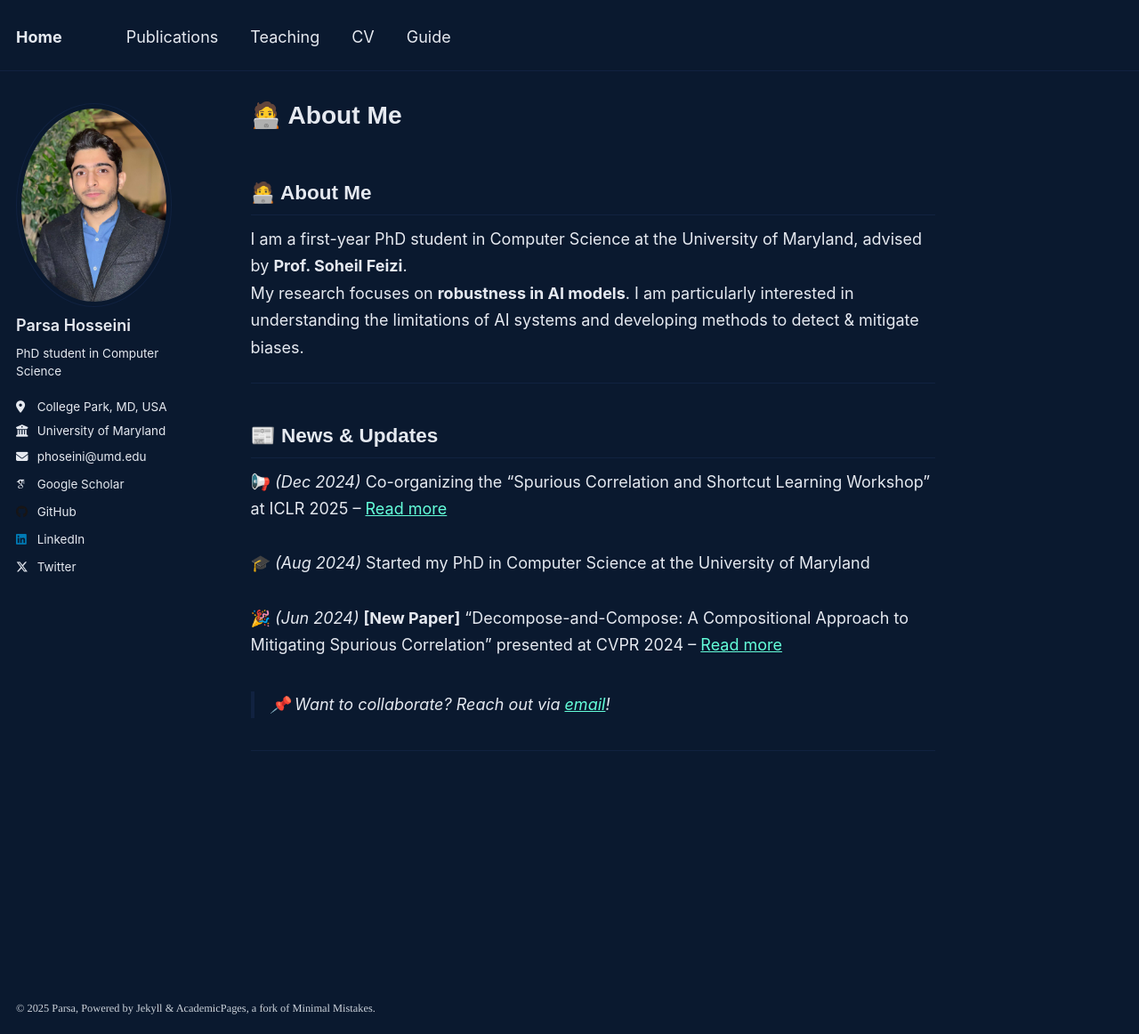
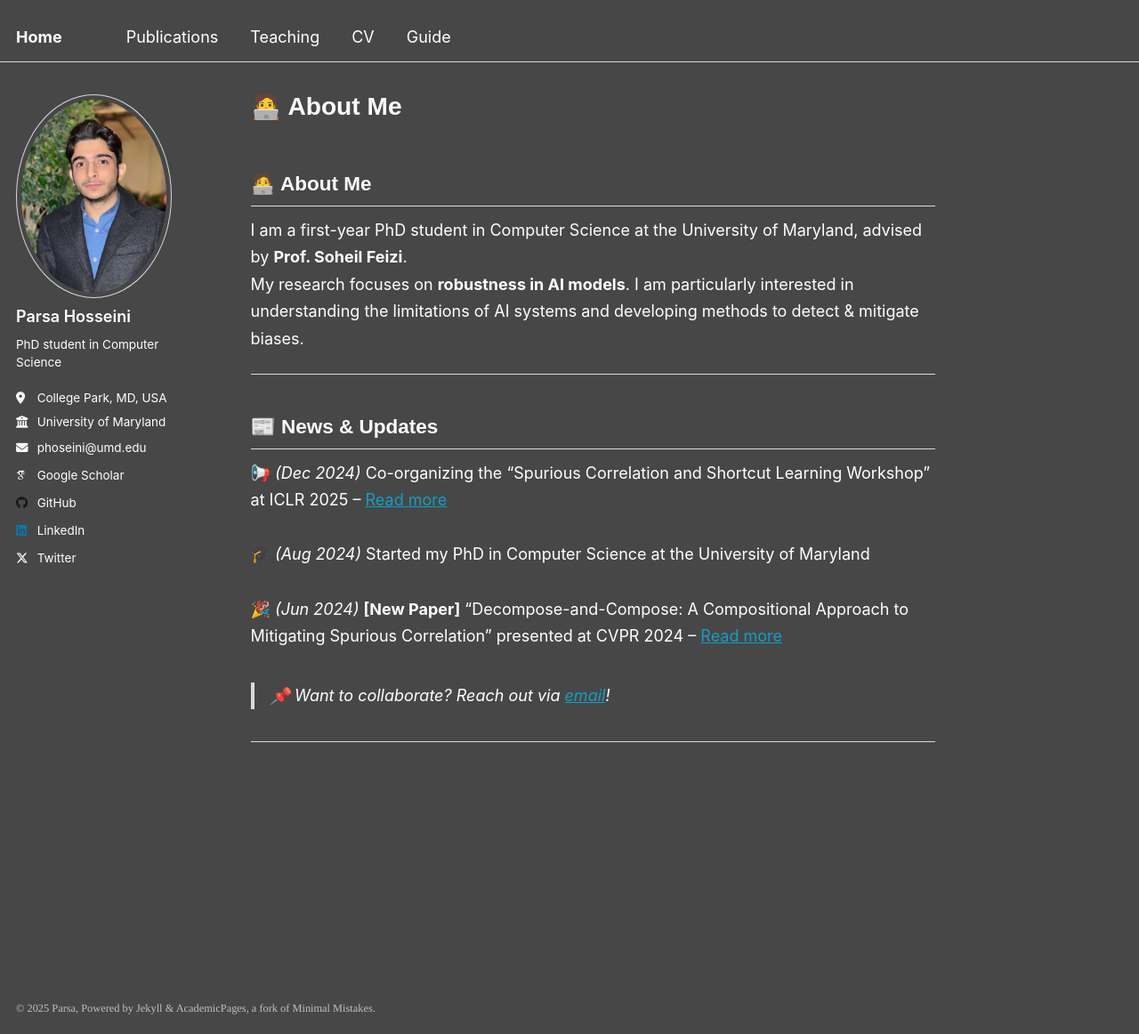
Before and after one commit to sudoparsa/sudoparsa.github.io, a Jekyll site: the page built from _pages/about.md, in a window 1280 px wide and 1162 px high. Shown: the whole window at 89% size. Built offline with Jekyll 4.4.1, drawn with Linux system fonts in a browser that asks for light colours; some web fonts are replaced; our own code applies the rules of GitHub Pages for plain Markdown files.

Commit message:
Update _dark.scss

```diff
--- a/_sass/theme/_dark.scss
+++ b/_sass/theme/_dark.scss
@@ -1,51 +1,51 @@
 /* ==========================================================================
-   COOL DARK BLUE THEME
+   DARK THEME
    ========================================================================== */
 
-/* Refined dark blue color palette */
-$gray                       : #a0a8b3;
-$dark-gray                  : #38404e;
-$darker-gray                : #252c3a;
-$light-gray                 : #ccd3db;
+/* Color codes used for the theme */
+$gray                       : #7a8288;
+$dark-gray                  : mix(#000, $gray, 40%);
+$darker-gray                : mix(#000, $gray, 60%);
+$light-gray                 : mix(#fff, $gray, 50%);
 
-$background                 : #0a192f; /* Deep navy blue */
-$background-light           : #112240; /* Slightly lighter blue for contrast */
-$background-lighter         : #1b2b48; /* Used for card sections and highlights */
-$text                       : #e5e9f0; /* Soft white for readability */
-$link                       : #64ffda; /* Neon cyan-blue for futuristic contrast */
-$link-dark                  : #32d4b6; /* Darker cyan for hover effects */
-$link-light                 : #99ffee; /* Lighter cyan for visited links */
+$background                 : #474747;
+$background-light           : mix(#fff, $background, 80%);
+$background-lighter         : mix(#fff, $background, 90%);
+$text                       : #ffffff;
+$link                       : #0ea1c5;
+$link-dark                  : mix(#000, $link, 25%);
+$link-light                 : mix(#fff, $link, 25%);
 
-/* Accent colors for warnings, notifications, etc. */
-$danger-color               : #ff5370; /* Bright red */
-$info-color                 : #0db9d7; /* Vibrant light blue */
-$notice-color               : #546e7a; /* Muted gray-blue */
-$success-color              : #26de81; /* Neon green */
-$warning-color              : #ffb300; /* Bold yellow-orange */
+/* Color codes used for the site */
+$danger-color               : #ee5f5b;
+$info-color                 : #2f7f93;
+$notice-color               : #7a8288;
+$success-color              : #62c462;
+$warning-color              : #f89406;
 
-/* Other UI settings */
-$border-radius              : 6px; /* Slightly rounded corners for a sleek look */
-$box-shadow                 : 0 2px 4px rgba(0, 0, 0, 0.3); /* Subtle shadow */
-$global-transition          : all 0.25s ease-in-out; /* Smooth animations */
-$masthead-height            : 80px;
-$navicon-width              : 30px;
-$navicon-height             : 5px;
-$sidebar-link-max-width     : 270px;
-$sidebar-screen-min-width   : 1100px;
+/* Other basic settings for the template */
+$border-radius              : 4px;
+$box-shadow                 : 0 1px 1px rgba(0, 0, 0, 0.125);
+$global-transition          : all 0.2s ease-in-out;
+$masthead-height            : 70px;
+$navicon-width              : 28px;
+$navicon-height             : 4px;
+$sidebar-link-max-width     : 250px;
+$sidebar-screen-min-width   : 1024px;
 
-/* Dark theme global styles */
+/* Dark theme for the site */
 :root {
     --global-base-color                 : #{$background};
     --global-bg-color                   : #{$background};
     --global-border-color               : #{$background-light};
-    --global-code-background-color      : #1b2b48; /* Darker navy for code sections */
-    --global-code-text-color            : #f8f8f2; /* Light text for readability */
+    --global-code-background-color      : #fafafa;
+    --global-code-text-color            : #{$darker-gray};
     --global-fig-caption-color          : #{$dark-gray};
     --global-link-color                 : #{$link};
     --global-link-color-hover           : #{$link-dark};
     --global-link-color-visited         : #{$link-light};
     --global-masthead-link-color        : #{$text};
-    --global-masthead-link-color-hover  : #{$background-lighter};
+    --global-masthead-link-color-hover  : #{$background-light};
     --global-text-color                 : #{$text};
     --global-text-color-light           : #{$light-gray};
     --global-thead-color                : #{$background-lighter};
```
